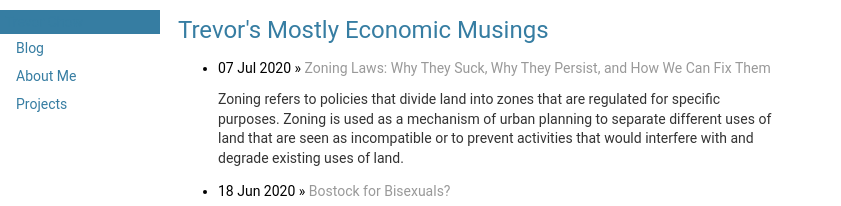
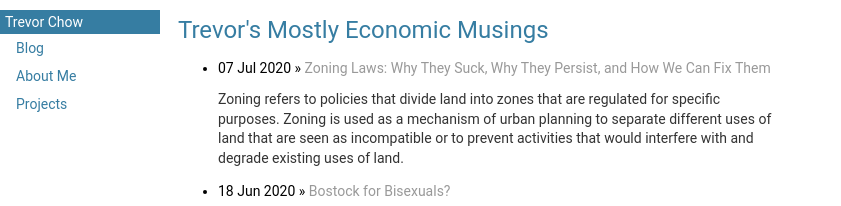
Before and after one commit to tmychow/tmychow.github.io, a Jekyll site: the page built from index.html, in a window 1280 px wide. Shown: the top 206 px of the page, without its empty margins (0-841 px from the left). Built offline with Jekyll 4.4.1, drawn with Linux system fonts in a browser that asks for light colours.

Commit message:
Update default.html

```diff
--- a/_layouts/default.html
+++ b/_layouts/default.html
@@ -7,7 +7,7 @@
 		</head>
 		<body>
 			<div class="sidenav">
-				<a href="/" class="button">Trevor Chow</a>
+				<a href="/" class="button" style="color: white">Trevor Chow</a>
 				<a href="/">Blog</a>
 				<a href="/about">About Me</a>
 				<a href="/usefulfiles">Projects</a>
```
